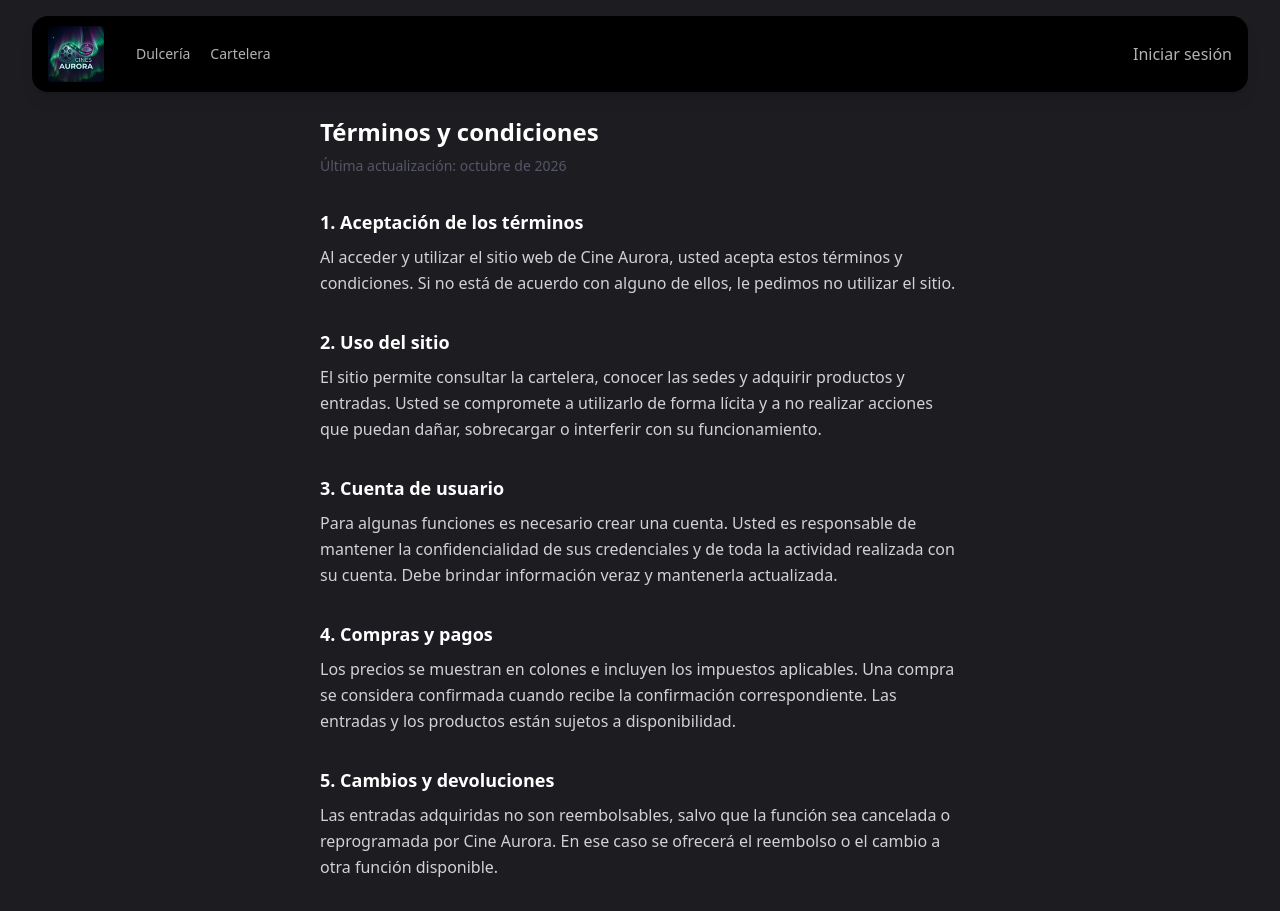
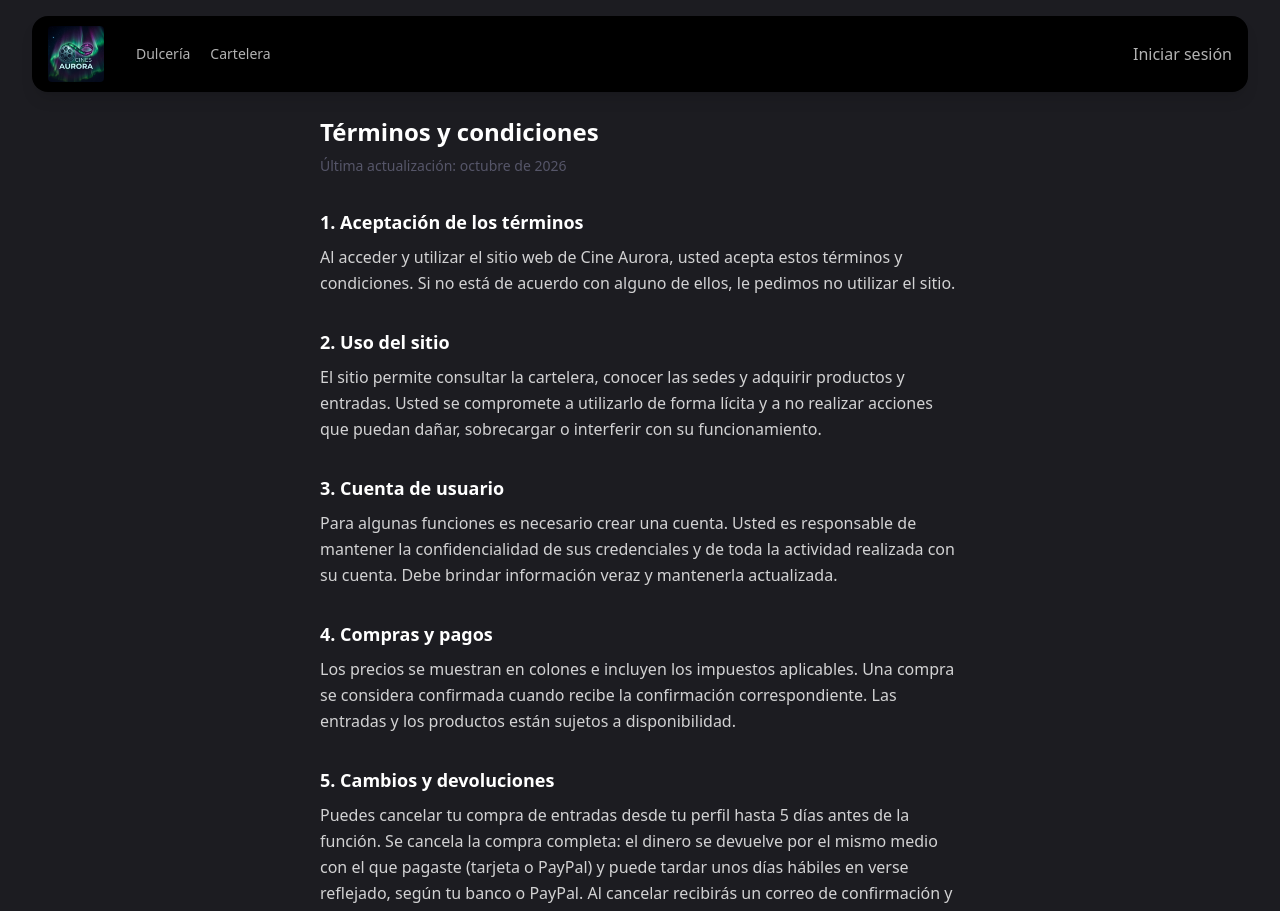
Before and after one commit to NathalieAlfaroQ/sistemaGestionCines, a React (Vite) app in the folder sistema-web/cliente/: page /terminos in a window 1280 px wide. Shown: the top 911 px of the page. Built offline with nearby package versions, Linux system fonts and the light colour scheme.

Commit message:
SCRUM-49 se cambio el termino y condición del reemboolso.

```diff
--- a/sistema-web/cliente/src/paginas/TerminosCondiciones.jsx
+++ b/sistema-web/cliente/src/paginas/TerminosCondiciones.jsx
@@ -22,7 +22,7 @@ const secciones = [
   {
     titulo: '5. Cambios y devoluciones',
     texto:
-      'Las entradas adquiridas no son reembolsables, salvo que la función sea cancelada o reprogramada por Cine Aurora. En ese caso se ofrecerá el reembolso o el cambio a otra función disponible.',
+      'Puedes cancelar tu compra de entradas desde tu perfil hasta 5 días antes de la función. Se cancela la compra completa: el dinero se devuelve por el mismo medio con el que pagaste (tarjeta o PayPal) y puede tardar unos días hábiles en verse reflejado, según tu banco o PayPal. Al cancelar recibirás un correo de confirmación y las entradas y sus códigos QR dejarán de ser válidos. Pasado ese plazo, las entradas no son reembolsables, salvo que la función sea cancelada o reprogramada por Cine Aurora; en ese caso se ofrecerá el reembolso o el cambio a otra función disponible.',
   },
   {
     titulo: '6. Protección de datos personales',
```
